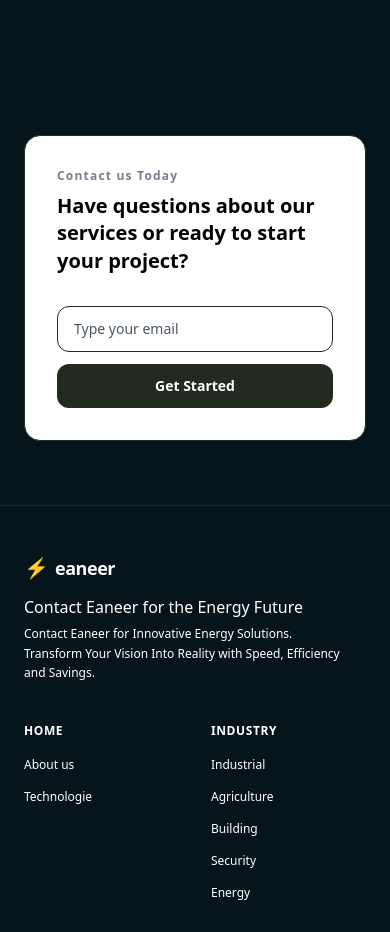
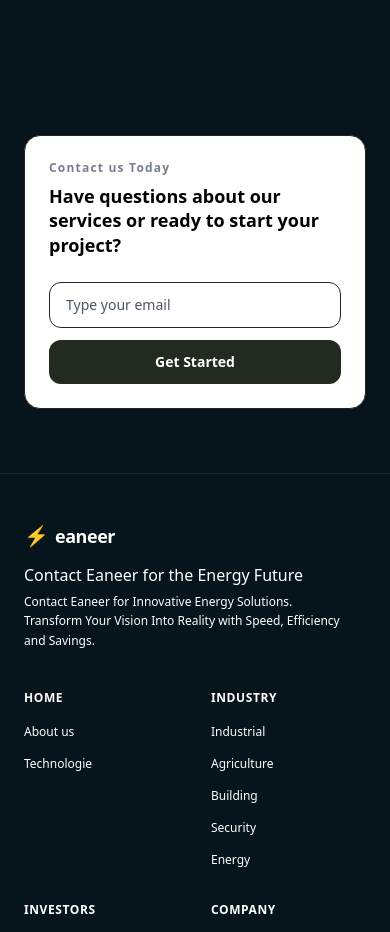
Before and after one commit to HamzaOubenslah/projet, a Next.js app: page / in a window 390 px wide. Shown: the part 4040-4972 px from the top of the page. Built offline with nearby package versions, Linux system fonts and the light colour scheme.

Commit message:
feat: add responsive Contact section with email input and CTA

```diff
--- a/src/components/ContactSection.tsx
+++ b/src/components/ContactSection.tsx
@@ -6,11 +6,14 @@ export default function ContactSection() {
 
   return (
     <section id="contact" className="bg-[#06141B] py-16 px-6">
-      <div className="max-w-4xl mx-auto bg-[#ffffff] border border-[#1e2a1e] rounded-2xl p-8 flex flex-col md:flex-row gap-8 items-start">
+      <div className="max-w-4xl mx-auto bg-white border border-[#1e2a1e] rounded-2xl p-6 md:p-8 flex flex-col md:flex-row gap-6 md:gap-8 items-start">
+
 
         <div className="flex-1">
-          <p className="text-[#777e8f] text-xs tracking-widest mb-2 font-semibold">Contact us Today</p>
-          <h2 className="text-black text-xl font-bold leading-snug">
+          <p className="text-[#777e8f] text-xs tracking-widest mb-2 font-semibold">
+            Contact us Today
+          </p>
+          <h2 className="text-black text-lg sm:text-xl font-bold leading-snug">
             Have questions about our services or ready to start your project?
           </h2>
         </div>
@@ -22,10 +25,10 @@ export default function ContactSection() {
             placeholder="Type your email"
             value={email}
             onChange={(e) => setEmail(e.target.value)}
-            className="w-full bg-[#ffffff] border border-[#1e2a1e] text-black text-sm px-4 py-3 rounded-xl outline-none focus:border-black transition-colors placeholder:text-gray-600"
+            className="w-full bg-white border border-[#1e2a1e] text-black text-sm px-4 py-3 rounded-xl outline-none focus:border-black transition-colors placeholder:text-gray-600"
           />
           <button
-            className="w-full bg-[#232b20] text-white font-semibold text-sm py-3 rounded-xl hover:bg-[#232b20] transition-colors"
+            className="w-full bg-[#232b20] text-white font-semibold text-sm py-3 rounded-xl hover:bg-[#232b20]/90 transition-colors"
           >
             Get Started
           </button>
```
